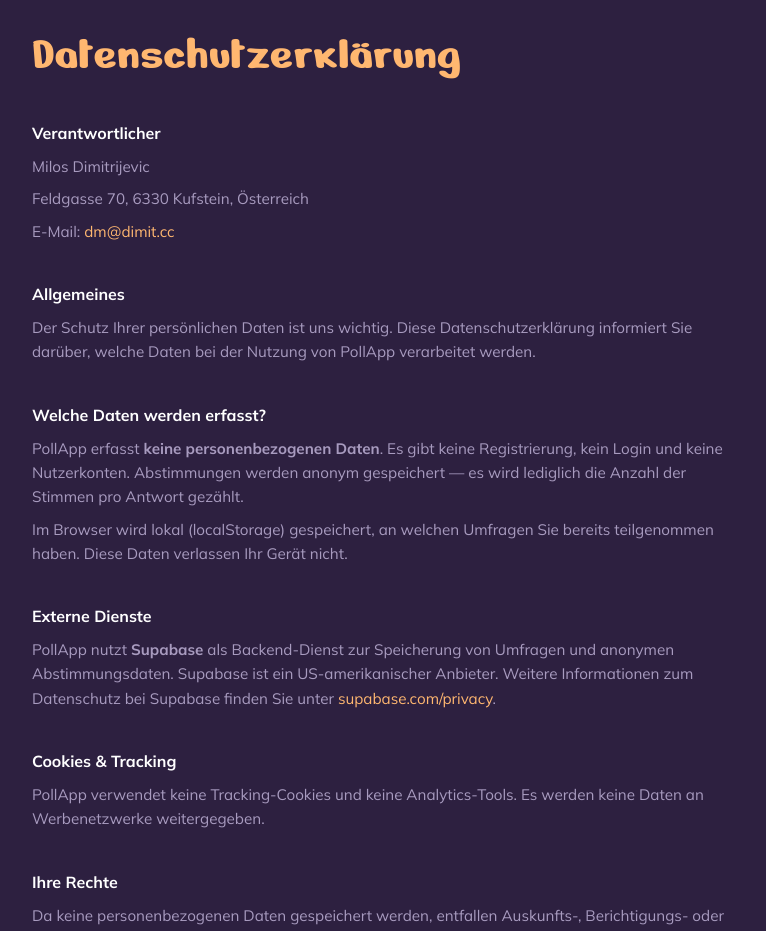
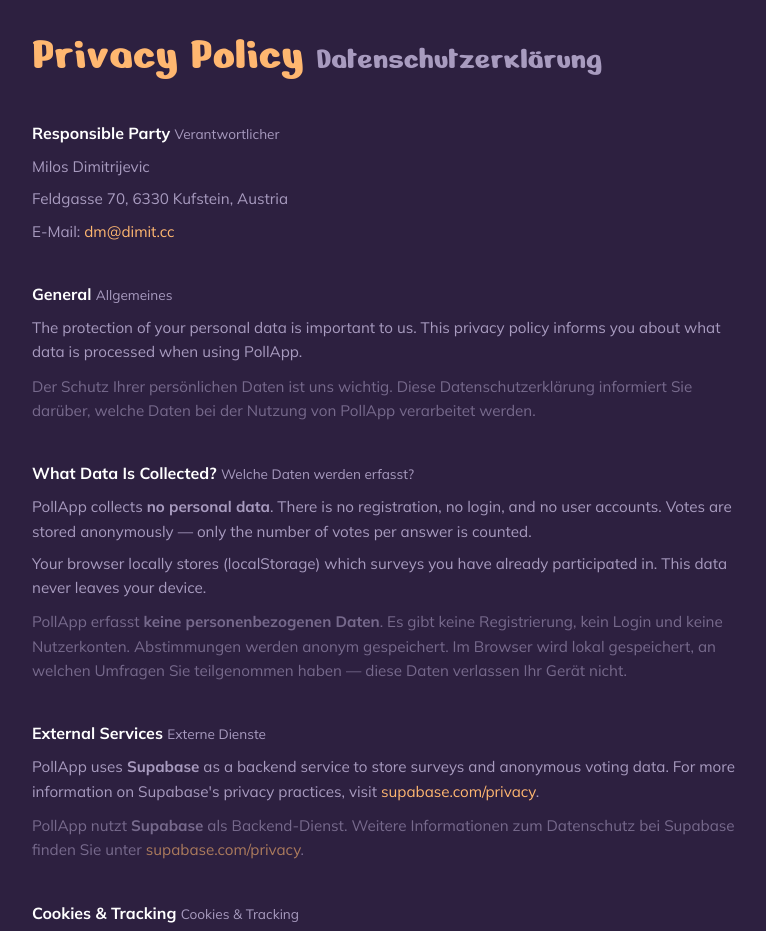
Before and after one commit to milosdimi/angular-pollapp, an Angular app: page /privacy in a window 1280 px wide. Shown: the part 120-1051 px from the top of the page, without its empty margins (248-1014 px from the left). Built offline with nearby package versions, Linux system fonts and the light colour scheme; no server answers; a web font is replaced by a local one.

Commit message:
feat: make imprint and privacy pages bilingual EN/DE, update footer links to English

```diff
--- a/src/app/components/footer/footer.html
+++ b/src/app/components/footer/footer.html
@@ -4,8 +4,8 @@
       <img src="logo/logo-orange.png" alt="Poll App Logo" />
     </a>
     <nav class="footer__links">
-      <a routerLink="/imprint" class="footer__link">Impressum</a>
-      <a routerLink="/privacy" class="footer__link">Datenschutz</a>
+      <a routerLink="/imprint" class="footer__link">Imprint</a>
+      <a routerLink="/privacy" class="footer__link">Privacy Policy</a>
     </nav>
     <p class="footer__copy">&copy; {{ year }} Poll App. All rights reserved.</p>
   </div>
--- a/src/app/pages/imprint/imprint.html
+++ b/src/app/pages/imprint/imprint.html
@@ -2,39 +2,44 @@
   <div class="page__inner">
     <app-navbar theme="dark" />
     <main class="content">
-      <h1 class="content__title">Impressum</h1>
+      <div class="content__header">
+        <h1 class="content__title">Imprint <span class="content__title--de">Impressum</span></h1>
+      </div>
 
       <section class="block">
-        <h2 class="block__heading">Webseitenbetreiber</h2>
+        <h2 class="block__heading">Website Operator <span class="block__heading--de">Webseitenbetreiber</span></h2>
         <p>Milos Dimitrijevic</p>
         <p>Feldgasse 70</p>
         <p>6330 Kufstein</p>
-        <p>Österreich</p>
+        <p>Austria / Österreich</p>
       </section>
 
       <section class="block">
-        <h2 class="block__heading">Kontakt</h2>
-        <p>Telefon: <a class="link" href="tel:+436642178313">06642178313</a></p>
+        <h2 class="block__heading">Contact <span class="block__heading--de">Kontakt</span></h2>
+        <p>Phone / Telefon: <a class="link" href="tel:+436642178313">06642178313</a></p>
         <p>E-Mail: <a class="link" href="mailto:dm@dimit.cc">dm@dimit.cc</a></p>
       </section>
 
       <section class="block">
-        <h2 class="block__heading">Unternehmensdaten</h2>
-        <p>UID-Nr.: ATU 79325758</p>
-        <p>Gewerbeaufsichtsbehörde: Bezirkshauptmannschaft Kufstein</p>
-        <p>Berufsbezeichnung: Web Developer</p>
+        <h2 class="block__heading">Business Information <span class="block__heading--de">Unternehmensdaten</span></h2>
+        <p>VAT No. / UID-Nr.: ATU 79325758</p>
+        <p>Regulatory Authority / Gewerbeaufsichtsbehörde: Bezirkshauptmannschaft Kufstein</p>
+        <p>Professional Title / Berufsbezeichnung: Web Developer</p>
       </section>
 
       <section class="block">
-        <h2 class="block__heading">Haftungsausschluss</h2>
+        <h2 class="block__heading">Disclaimer <span class="block__heading--de">Haftungsausschluss</span></h2>
         <p>
-          Trotz sorgfältiger inhaltlicher Kontrolle übernehmen wir keine Haftung
-          für die Inhalte externer Links. Für den Inhalt der verlinkten Seiten
-          sind ausschließlich deren Betreiber verantwortlich.
+          Despite careful content control, we assume no liability for the content of external links.
+          The operators of linked pages are solely responsible for their content.
+        </p>
+        <p class="block__de">
+          Trotz sorgfältiger inhaltlicher Kontrolle übernehmen wir keine Haftung für die Inhalte
+          externer Links. Für den Inhalt der verlinkten Seiten sind ausschließlich deren Betreiber verantwortlich.
         </p>
       </section>
 
-      <a class="back-link" routerLink="/">← Zurück zur Startseite</a>
+      <a class="back-link" routerLink="/">← Back to Home / Zur Startseite</a>
     </main>
   </div>
 </div>
--- a/src/app/pages/imprint/imprint.scss
+++ b/src/app/pages/imprint/imprint.scss
@@ -22,6 +22,11 @@
     font-weight: 400;
     color: var(--color-accent);
   }
+
+  &__title--de {
+    font-size: 2rem;
+    color: var(--color-text-muted);
+  }
 }
 
 .block {
@@ -37,11 +42,23 @@
     margin-bottom: 4px;
   }
 
+  &__heading--de {
+    font-size: 0.85rem;
+    font-weight: 400;
+    color: var(--color-text-muted);
+  }
+
   p {
     font-family: var(--font-body);
     font-size: 0.95rem;
     color: var(--color-text-muted);
     line-height: 1.6;
+  }
+
+  &__de {
+    font-size: 0.85rem;
+    opacity: 0.6;
+    margin-top: 2px;
   }
 }
 
--- a/src/app/pages/privacy/privacy.html
+++ b/src/app/pages/privacy/privacy.html
@@ -2,66 +2,89 @@
   <div class="page__inner">
     <app-navbar theme="dark" />
     <main class="content">
-      <h1 class="content__title">Datenschutzerklärung</h1>
+      <div class="content__header">
+        <h1 class="content__title">Privacy Policy <span class="content__title--de">Datenschutzerklärung</span></h1>
+      </div>
 
       <section class="block">
-        <h2 class="block__heading">Verantwortlicher</h2>
+        <h2 class="block__heading">Responsible Party <span class="block__heading--de">Verantwortlicher</span></h2>
         <p>Milos Dimitrijevic</p>
-        <p>Feldgasse 70, 6330 Kufstein, Österreich</p>
+        <p>Feldgasse 70, 6330 Kufstein, Austria</p>
         <p>E-Mail: <a class="link" href="mailto:dm@dimit.cc">dm@dimit.cc</a></p>
       </section>
 
       <section class="block">
-        <h2 class="block__heading">Allgemeines</h2>
+        <h2 class="block__heading">General <span class="block__heading--de">Allgemeines</span></h2>
         <p>
-          Der Schutz Ihrer persönlichen Daten ist uns wichtig. Diese Datenschutzerklärung
-          informiert Sie darüber, welche Daten bei der Nutzung von PollApp verarbeitet werden.
+          The protection of your personal data is important to us. This privacy policy informs you
+          about what data is processed when using PollApp.
+        </p>
+        <p class="block__de">
+          Der Schutz Ihrer persönlichen Daten ist uns wichtig. Diese Datenschutzerklärung informiert
+          Sie darüber, welche Daten bei der Nutzung von PollApp verarbeitet werden.
         </p>
       </section>
 
       <section class="block">
-        <h2 class="block__heading">Welche Daten werden erfasst?</h2>
+        <h2 class="block__heading">What Data Is Collected? <span class="block__heading--de">Welche Daten werden erfasst?</span></h2>
         <p>
-          PollApp erfasst <strong>keine personenbezogenen Daten</strong>. Es gibt keine
-          Registrierung, kein Login und keine Nutzerkonten. Abstimmungen werden
-          anonym gespeichert — es wird lediglich die Anzahl der Stimmen pro
-          Antwort gezählt.
+          PollApp collects <strong>no personal data</strong>. There is no registration, no login,
+          and no user accounts. Votes are stored anonymously — only the number of votes per answer
+          is counted.
         </p>
         <p>
-          Im Browser wird lokal (localStorage) gespeichert, an welchen Umfragen
-          Sie bereits teilgenommen haben. Diese Daten verlassen Ihr Gerät nicht.
+          Your browser locally stores (localStorage) which surveys you have already participated in.
+          This data never leaves your device.
+        </p>
+        <p class="block__de">
+          PollApp erfasst <strong>keine personenbezogenen Daten</strong>. Es gibt keine Registrierung,
+          kein Login und keine Nutzerkonten. Abstimmungen werden anonym gespeichert. Im Browser wird
+          lokal gespeichert, an welchen Umfragen Sie teilgenommen haben — diese Daten verlassen Ihr
+          Gerät nicht.
         </p>
       </section>
 
       <section class="block">
-        <h2 class="block__heading">Externe Dienste</h2>
+        <h2 class="block__heading">External Services <span class="block__heading--de">Externe Dienste</span></h2>
         <p>
-          PollApp nutzt <strong>Supabase</strong> als Backend-Dienst zur Speicherung
-          von Umfragen und anonymen Abstimmungsdaten. Supabase ist ein US-amerikanischer
-          Anbieter. Weitere Informationen zum Datenschutz bei Supabase finden Sie unter
+          PollApp uses <strong>Supabase</strong> as a backend service to store surveys and anonymous
+          voting data. For more information on Supabase's privacy practices, visit
+          <a class="link" href="https://supabase.com/privacy" target="_blank" rel="noopener">supabase.com/privacy</a>.
+        </p>
+        <p class="block__de">
+          PollApp nutzt <strong>Supabase</strong> als Backend-Dienst. Weitere Informationen zum
+          Datenschutz bei Supabase finden Sie unter
           <a class="link" href="https://supabase.com/privacy" target="_blank" rel="noopener">supabase.com/privacy</a>.
         </p>
       </section>
 
       <section class="block">
-        <h2 class="block__heading">Cookies & Tracking</h2>
+        <h2 class="block__heading">Cookies & Tracking <span class="block__heading--de">Cookies & Tracking</span></h2>
         <p>
+          PollApp does not use tracking cookies or analytics tools. No data is shared with
+          advertising networks.
+        </p>
+        <p class="block__de">
           PollApp verwendet keine Tracking-Cookies und keine Analytics-Tools.
           Es werden keine Daten an Werbenetzwerke weitergegeben.
         </p>
       </section>
 
       <section class="block">
-        <h2 class="block__heading">Ihre Rechte</h2>
+        <h2 class="block__heading">Your Rights <span class="block__heading--de">Ihre Rechte</span></h2>
         <p>
-          Da keine personenbezogenen Daten gespeichert werden, entfallen
-          Auskunfts-, Berichtigungs- oder Löschungsansprüche gemäß DSGVO.
-          Bei Fragen wenden Sie sich an:
+          Since no personal data is stored, rights of access, correction or deletion under the
+          GDPR do not apply. For any questions contact:
+          <a class="link" href="mailto:dm@dimit.cc">dm@dimit.cc</a>
+        </p>
+        <p class="block__de">
+          Da keine personenbezogenen Daten gespeichert werden, entfallen Auskunfts-, Berichtigungs-
+          oder Löschungsansprüche gemäß DSGVO. Bei Fragen:
           <a class="link" href="mailto:dm@dimit.cc">dm@dimit.cc</a>
         </p>
       </section>
 
-      <a class="back-link" routerLink="/">← Zurück zur Startseite</a>
+      <a class="back-link" routerLink="/">← Back to Home / Zur Startseite</a>
     </main>
   </div>
 </div>
--- a/src/app/pages/privacy/privacy.scss
+++ b/src/app/pages/privacy/privacy.scss
@@ -22,6 +22,11 @@
     font-weight: 400;
     color: var(--color-accent);
   }
+
+  &__title--de {
+    font-size: 2rem;
+    color: var(--color-text-muted);
+  }
 }
 
 .block {
@@ -37,11 +42,23 @@
     margin-bottom: 4px;
   }
 
+  &__heading--de {
+    font-size: 0.85rem;
+    font-weight: 400;
+    color: var(--color-text-muted);
+  }
+
   p {
     font-family: var(--font-body);
     font-size: 0.95rem;
     color: var(--color-text-muted);
     line-height: 1.6;
+  }
+
+  &__de {
+    font-size: 0.85rem;
+    opacity: 0.6;
+    margin-top: 2px;
   }
 }
 
```
